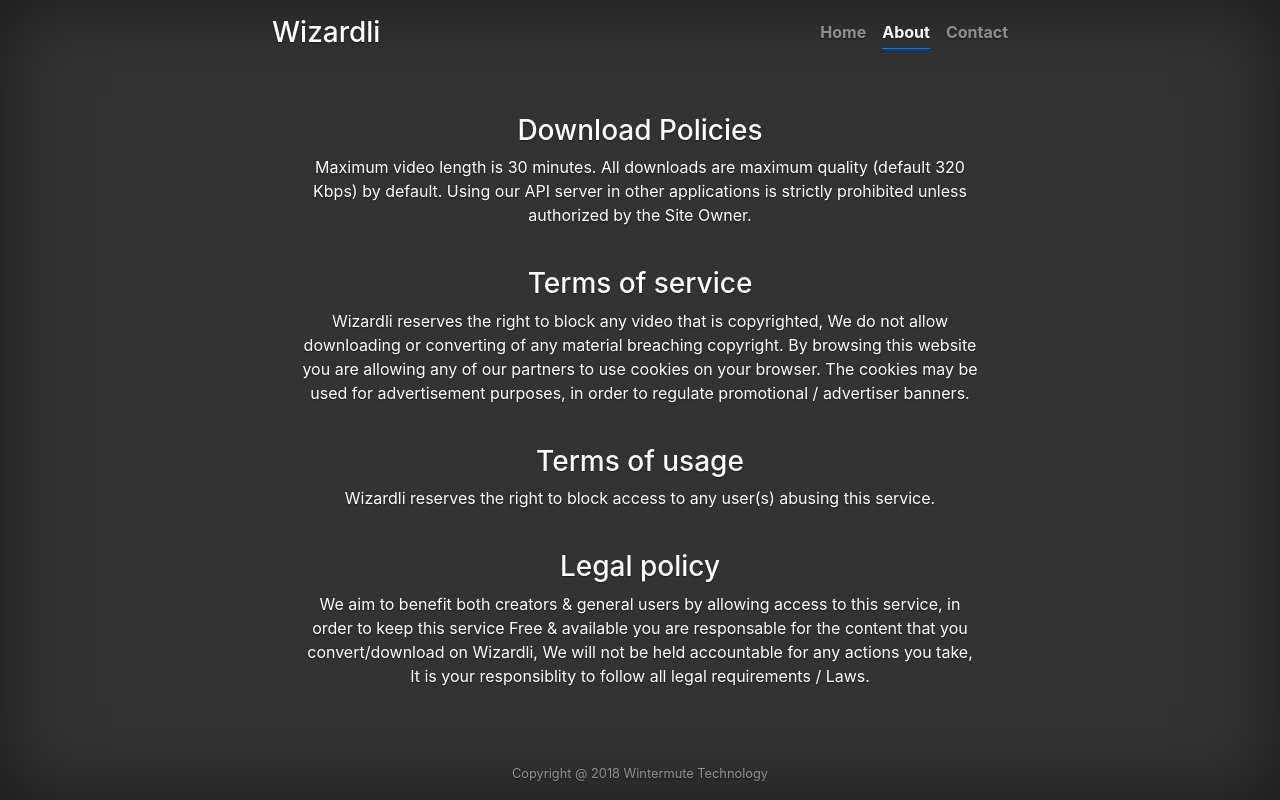
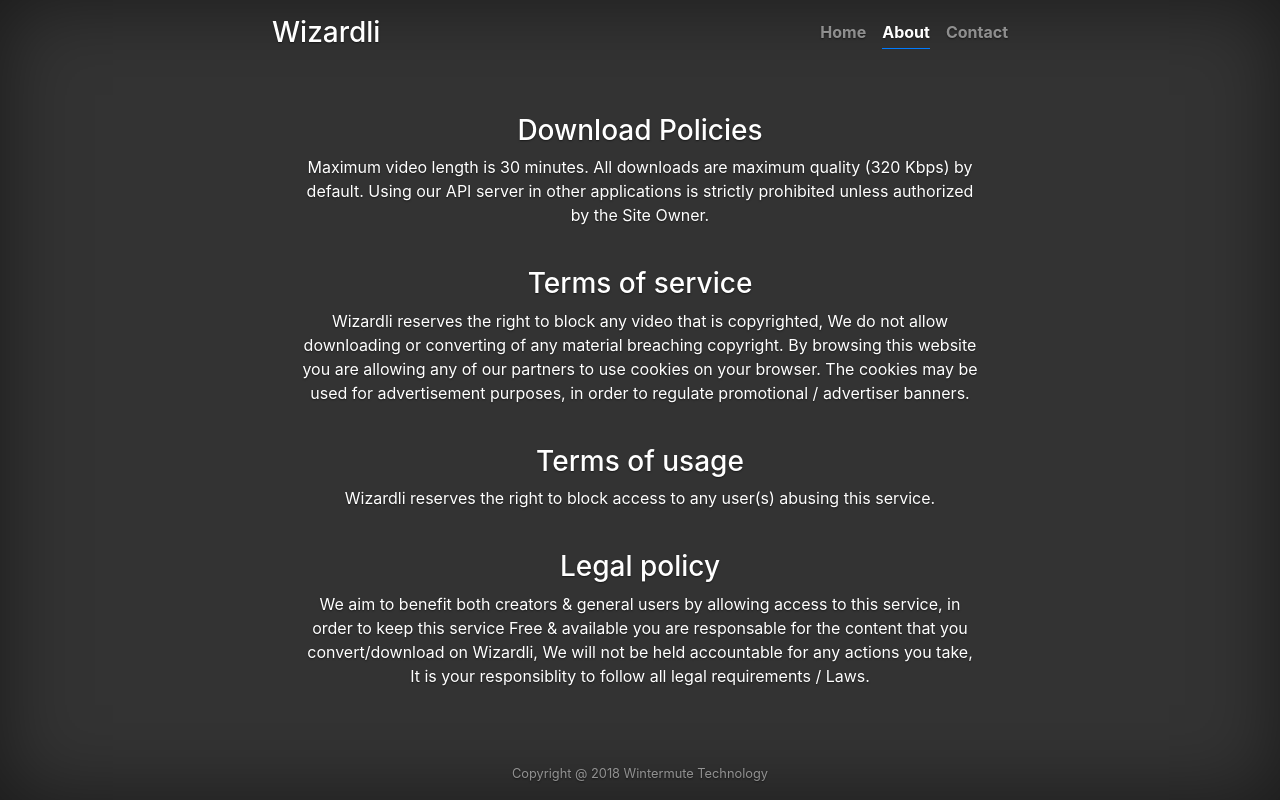
Before and after one commit to petercunha/Wizardli, an Angular app in the folder website/: page /about in a window 1280 px wide. Built offline with nearby package versions, Linux system fonts and the light colour scheme.

Commit message:
Fix typo on 'About' page

```diff
--- a/website/src/app/about/about.component.html
+++ b/website/src/app/about/about.component.html
@@ -3,7 +3,7 @@
     <div class="col-md-12">
       <h3>Download Policies</h3>
       <p>
-        Maximum video length is 30 minutes. All downloads are maximum quality (default 320 Kbps) by default. Using our
+        Maximum video length is 30 minutes. All downloads are maximum quality (320 Kbps) by default. Using our
         API server in other applications is strictly prohibited unless authorized by the Site Owner.
       </p><br />
 
```
